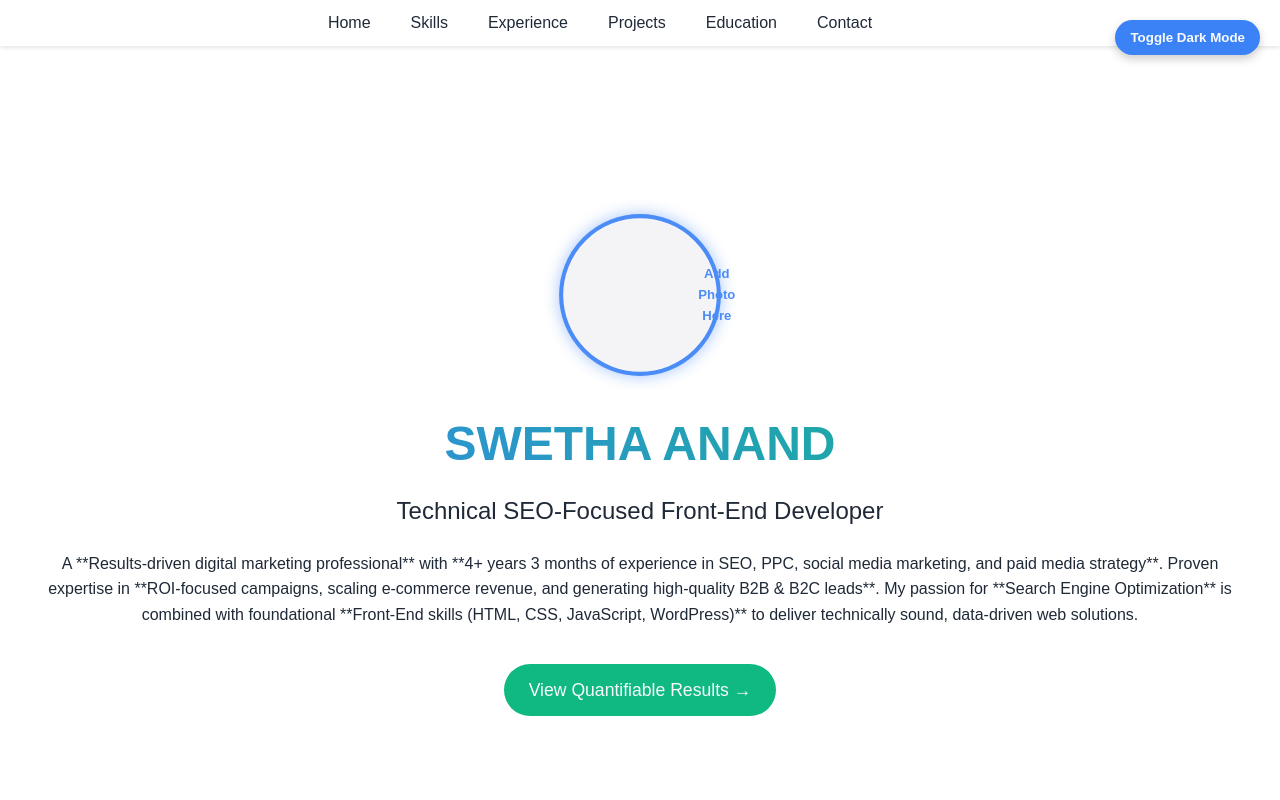
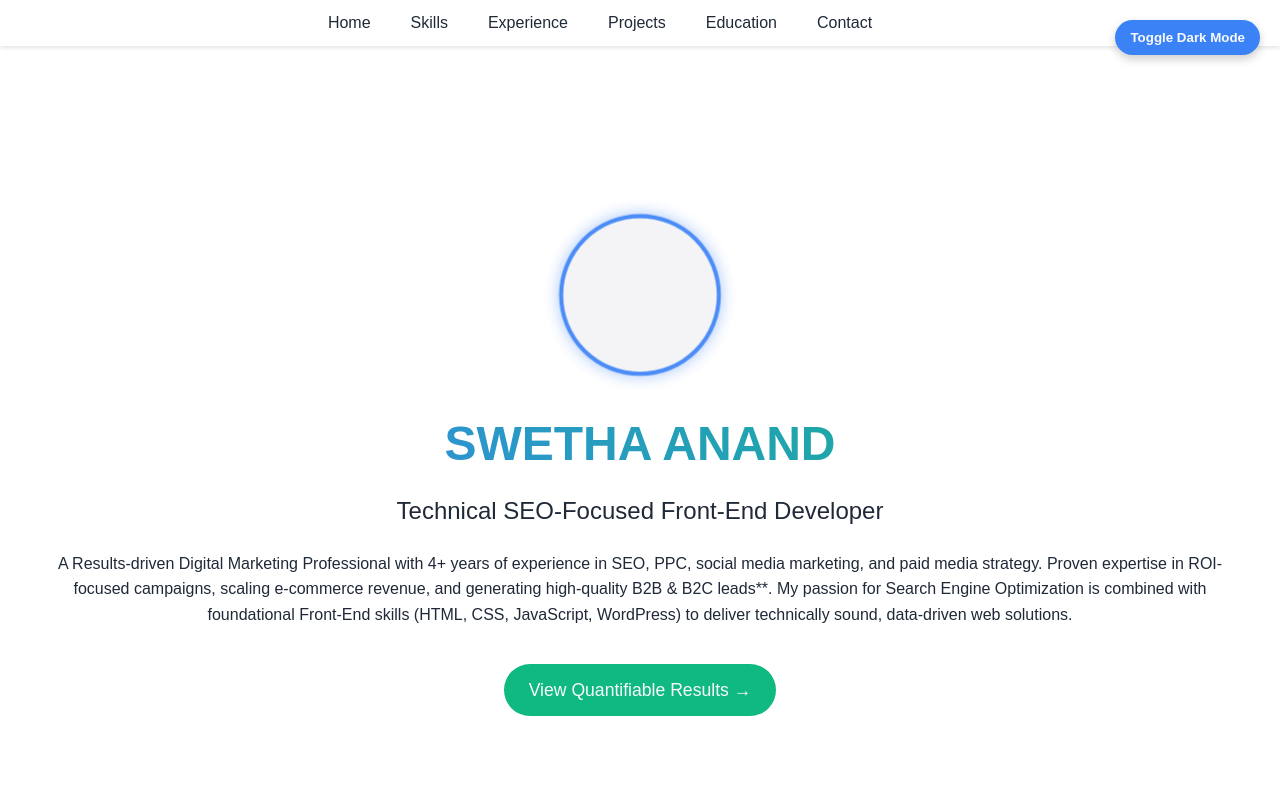
Before and after one commit to swethaananddeveloper/portfolio, a plain HTML site: page index.html in a window 1280 px wide. Shown: the top 800 px of the page. Drawn offline with Linux system fonts and the light colour scheme.

Commit message:
Update profile section in index.html
Removed placeholder text and formatted the professional summary.

```diff
--- a/index.html
+++ b/index.html
@@ -417,13 +417,12 @@
         <div class="container">
              <div class="profile-picture-placeholder">
                 <img src="https://i.ibb.co/6cdgxCsC/Frame-1.png" alt="Swetha Anand Profile Picture" style="width: 100%; height: 100%; border-radius: 50%; object-fit: cover; opacity: 0;">
-                <span>Add Photo Here</span>
             </div>
 
             <h1>SWETHA ANAND</h1>
             <h2>Technical SEO-Focused Front-End Developer</h2>
             <p>
-                A **Results-driven digital marketing professional** with **4+ years 3 months of experience in SEO, PPC, social media marketing, and paid media strategy**. Proven expertise in **ROI-focused campaigns, scaling e-commerce revenue, and generating high-quality B2B & B2C leads**. My passion for **Search Engine Optimization** is combined with foundational **Front-End skills (HTML, CSS, JavaScript, WordPress)** to deliver technically sound, data-driven web solutions.
+                A Results-driven Digital Marketing Professional with 4+ years of experience in SEO, PPC, social media marketing, and paid media strategy. Proven expertise in ROI-focused campaigns, scaling e-commerce revenue, and generating high-quality B2B & B2C leads**. My passion for Search Engine Optimization is combined with foundational Front-End skills (HTML, CSS, JavaScript, WordPress) to deliver technically sound, data-driven web solutions.
             </p>
             <a href="#projects" class="cta-button">View Quantifiable Results →</a>
         </div>
```
